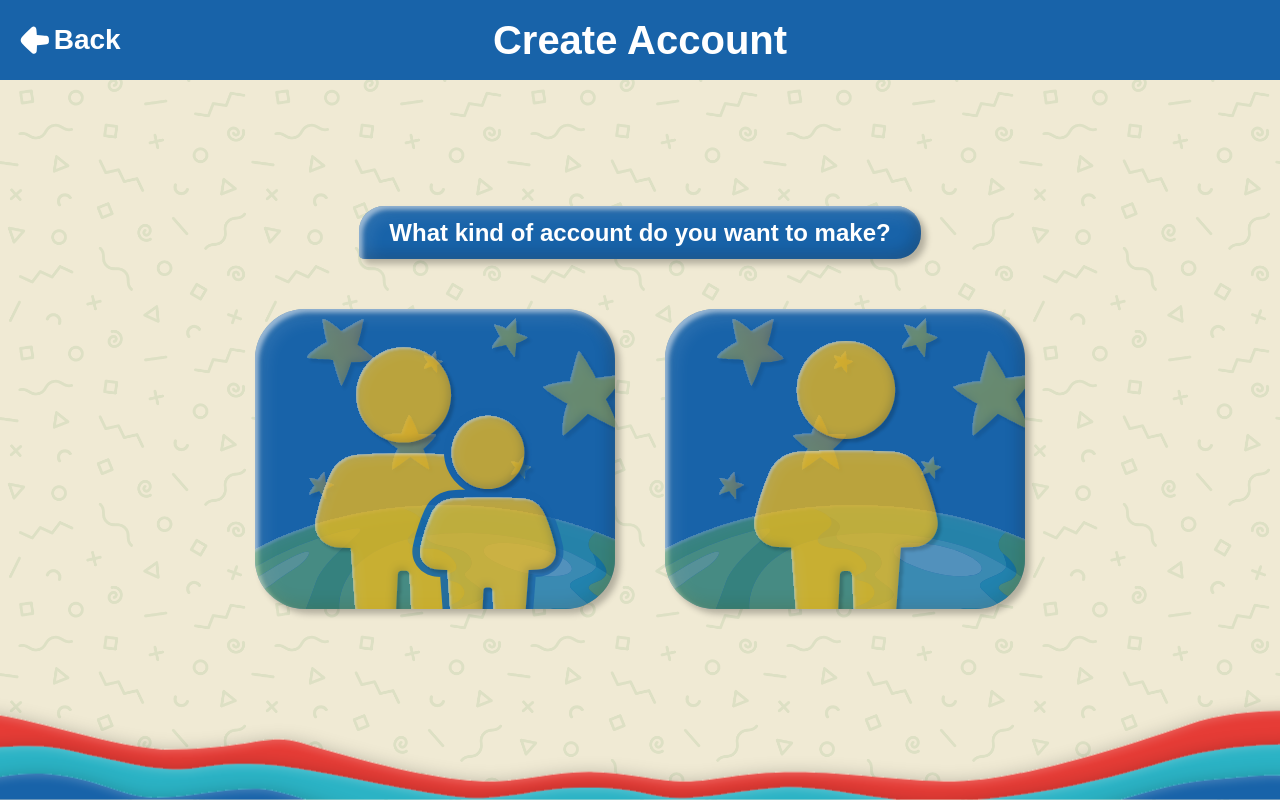
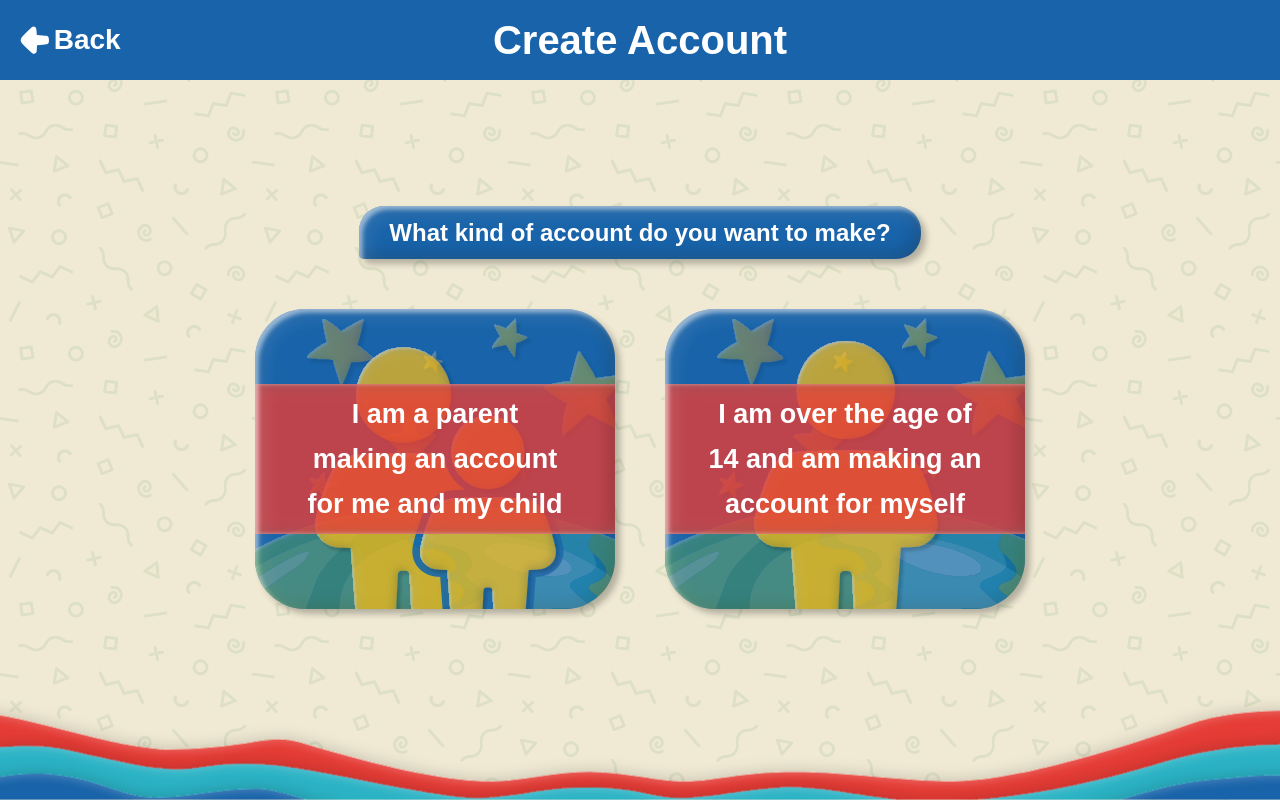
Before and after one commit to DakotaPennwest/Team-Workaholics-Capstone, a PHP site: page /accountcreationtype.html in a window 1280 px wide. Run offline with PHP 8.4, Linux system fonts and the light colour scheme.

Commit message:
Finished accountcreationtype.html
- Finished the html and css
- need to organize css more into multiple files as more and more some css is redundant
- HTML links will be added once other pages are done

```diff
--- a/accountcreationtype.html
+++ b/accountcreationtype.html
@@ -35,12 +35,25 @@
 
                 <!-- Parent and Child User Type-->
                 <button class="account-type-box">
-                    <img src="./images/parentchilduseraccountIconyellow.svg" alt="user icon" class="parent-child-user-icon">
+                    <img src="./images/parentchilduseraccountIconyellow.svg" alt="parent and child user icon" class="parent-child-user-icon">
+
+                    <div class="account-type-box-text">
+                        I am a parent<br>
+                        making an account<br>
+                        for me and my child
+                    </div>
                 </button>
 
                 <!-- Solo User Type -->
                 <button class="account-type-box">
-                    <img src="./images/useraccountIconyellow.svg" alt="parent and child user icon" class="user-icon">
+                    <img src="./images/useraccountIconyellow.svg" alt="user icon" class="user-icon">
+
+                    <div class="account-type-box-text">
+                        I am over the age of<br>
+                        14 and am making an<br>
+                        account for myself
+                    </div>
+
                 </button>
             </div>
 
--- a/styles/accountcreationtype.css
+++ b/styles/accountcreationtype.css
@@ -34,6 +34,11 @@
     --main-shading-with-drop-shadow:
     var(--main-light-shading),
     var(--main-drop-shadow);
+
+    --main-light-shading-no-top:
+    inset 6px 0px 20px rgba(255, 255, 255, 0.15),
+    inset 3.6px 0px 4px rgba(255, 255, 255, 0.5),
+    inset -3.6px 0px 16px rgba(0, 0, 0, 0.24);
 }
 
 
@@ -80,6 +85,19 @@ body {
     align-items: center; /* Vertically center the content */
     cursor: pointer; /* Make it clickable for user feedback */
     z-index: 11; /* Ensure it appears above other content */
+}
+
+/* Changes the color of the go back text to yellow and adds underline */
+.back-arrow:hover .back-arrow-icon,
+.back-arrow:hover .go-back-text {
+    text-decoration: underline;
+    text-decoration: var(--pure-white) wavy underline;
+    text-underline-offset: 20%;
+    text-decoration-thickness: 10%;
+    /* This requires a website: https://codepen.io/sosuke/pen/Pjoqqp*/
+    /* This will turn any black item into the specific hex code chosen. In this case, I am changing it to #FFBF10 (main yellow bold)*/
+    /*Note: you have to take the difference of the invert % from 100. IN this case invert % was 84 - 100 = 16%*/
+    filter: invert(16%) sepia(27%) saturate(3154%) hue-rotate(347deg) brightness(100%) contrast(102%);
 }
 
 /* Back arrow icon */
@@ -189,7 +207,16 @@ body {
 }
 
 .account-type-box:hover {
-    filter: contrast(125%) brightness(120%);
+    filter: contrast(105%) brightness(110%);  /* Makes button brighter*/
+}
+
+/* This needs to be separated as the filter won't work if all put together */
+/* This adds the underline under the text when the user hovers over each button */
+.account-type-box:hover .account-type-box-text {
+    text-decoration: underline;  /* Adds underline */
+    text-decoration: var(--pure-white) wavy underline; /* Makes underline wavy */
+    text-underline-offset: 20%; /* lowers underline down 20% */
+    text-decoration-thickness: 10%; /* Makes underline a certain thinkness*/
 }
 
 /* Styling for User Icon */
@@ -209,6 +236,32 @@ body {
     transform-origin: center; /* Ensure scaling is centered */
     opacity: 0.70; /* Set the opacity */
 }
+
+/* Red background text container */
+.account-type-box-text {
+    position: absolute; /* Position relative to the account box */
+    top: 50%; /* Start positioning from the vertical center */
+    left: 50%; /* Start positioning from the horizontal center */
+    transform: translate(-50%, -50%); /* Adjust position to perfectly center */
+    width: 100%; /* Set the width relative to the box */
+    height: 50%; /* Fixed height for consistency */
+    background: rgba(230, 60, 54, 0.8); /* Red background with 80% opacity */
+    color: var(--pure-white); /* White text color */
+    font-family: 'Nunito', sans-serif; /* Match font family */
+    font-style: normal;
+    font-weight: 900;
+    font-size: 27px; /* Adjust font size for readability */
+    line-height: 45px; /* Space between lines of text */
+    text-align: center; /* Center the text horizontally */
+    display: flex; /* Use flexbox for vertical centering */
+    align-items: center; /* Vertically align text */
+    justify-content: center; /* Horizontally align text */
+    padding: 0 10px; /* Optional: Add horizontal padding */
+    box-sizing: border-box; /* Include padding in height and width */
+    z-index: 2; /* Ensure it stays above the icon */
+    box-shadow: var(--main-light-shading-no-top);
+}
+
 
 /* Waves container */
 .waves-container {
```
